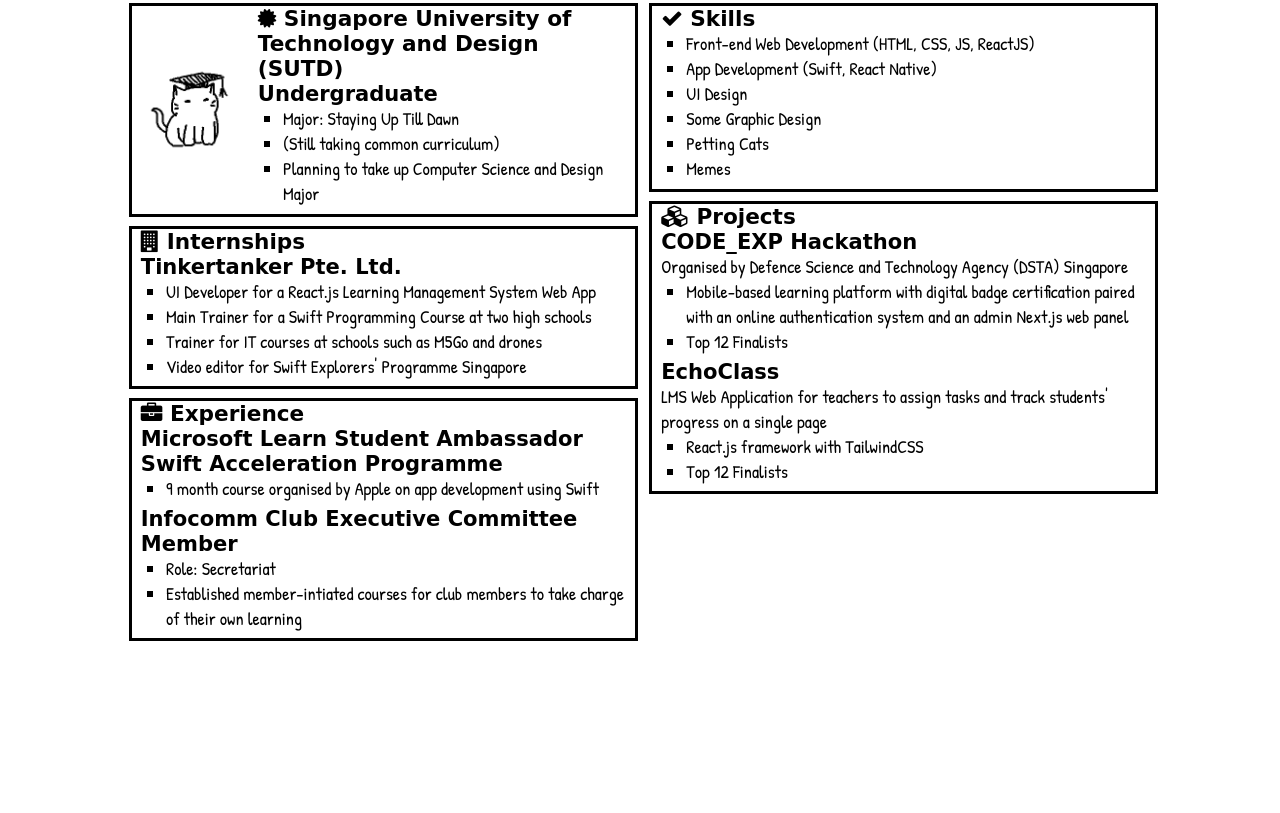
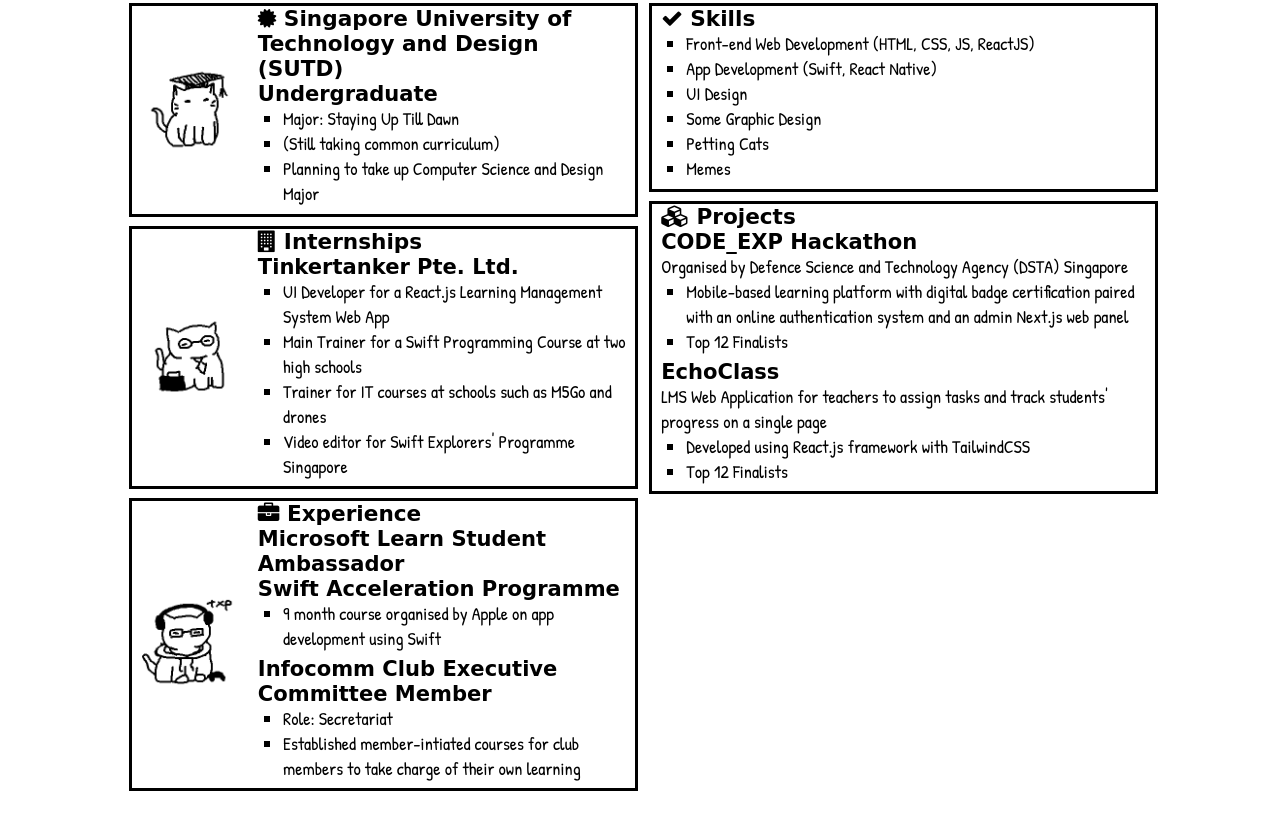
Before and after one commit to rappleit/SATechnicalOnboarding, a plain HTML site: page src/index.html in a window 1280 px wide. Shown: the part 604-1417 px from the top of the page. Before the commit the page ends 1267 px from the top, so only its background shows below. Drawn offline with Linux system fonts and the light colour scheme; a web font is replaced by a local one.

Commit message:
added cat pictures

```diff
--- a/src/index.html
+++ b/src/index.html
@@ -24,9 +24,9 @@
     </div>
     <div class="infoBox">
         <div class="leftInfoBox">
-            <section class="box educationBox">
+            <section class="box infoContainerBox">
                     <img alt="Cat with graduation hat" src="./assets/gradCat.png" width="20%"/>
-                    <div class="educationContent">
+                    <div class="boxContent">
                         <h2>
                             <i class="fa fa-certificate" aria-hidden="true"></i>
                             Singapore University of Technology and Design (SUTD)
@@ -40,7 +40,9 @@
                     </div>
 
             </section>
-            <section class="box">
+            <section class="box infoContainerBox">
+                <img alt="Cat with glasses, tie and briefcase" src="./assets/workCat.png" width="20%"/>
+                <div class="boxContent">
                     <h2>
                         <i class="fa fa-building" aria-hidden="true"></i>
                         Internships
@@ -53,8 +55,12 @@
                         <li>Trainer for IT courses at schools such as M5Go and drones</li>
                         <li>Video editor for Swift Explorers' Programme Singapore </li>
                     </ul>
+                </div>
+
             </section>
-            <section class="box">
+            <section class="box infoContainerBox">
+                <img alt="Gamer cat with headphones and a game controller" src="./assets/gamerCat.png" width="20%"/>
+                <div class="boxContent">
                     <h2>
                         <i class="fa fa-briefcase" aria-hidden="true"></i>
                         Experience
@@ -68,6 +74,8 @@
                     <ul>
                         <li>Role: Secretariat</li>
                         <li>Established member-intiated courses for club members to take charge of their own learning</li>
+                </div>
+
             </section>
         </div>
         <div class="rightInfoBox">
@@ -100,7 +108,7 @@
                 <h3>EchoClass</h3>
                 <div>LMS Web Application for teachers to assign tasks and track students' progress on a single page</div>
                 <ul>
-                    <li>React.js framework with TailwindCSS</li>
+                    <li>Developed using React.js framework with TailwindCSS</li>
                     <li>Top 12 Finalists</li>
                 </ul>
             </section>
--- a/src/style.css
+++ b/src/style.css
@@ -76,7 +76,7 @@ body {
     margin-top: .3em;
 }
 
-.educationBox {
+.infoContainerBox {
     display: flex;
     justify-content: center;
     align-items: center;
```
Also changed, not shown: src/assets/gamerCat.png (added), src/assets/workCat.png (added). Lines whose indentation alone changed are shown as unchanged.
